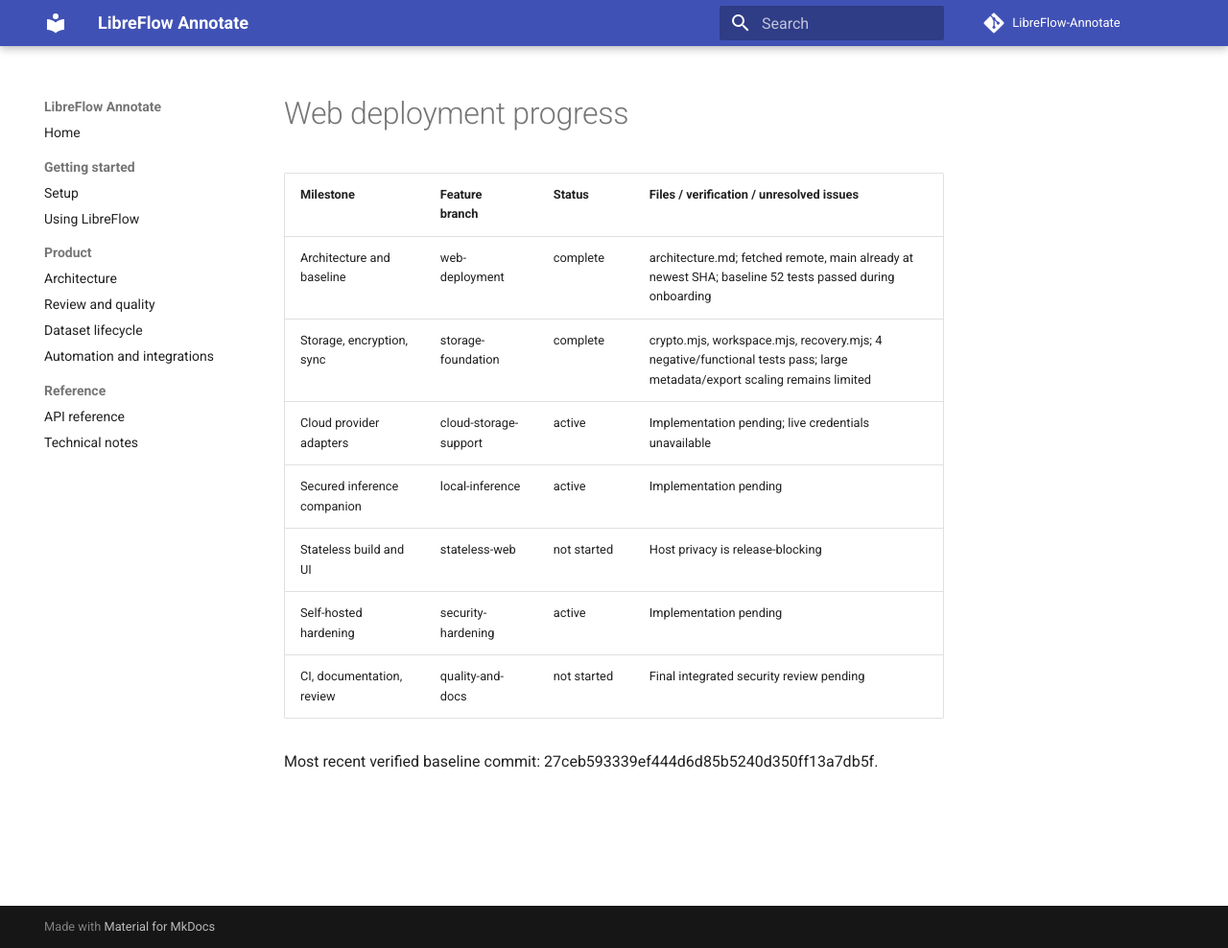
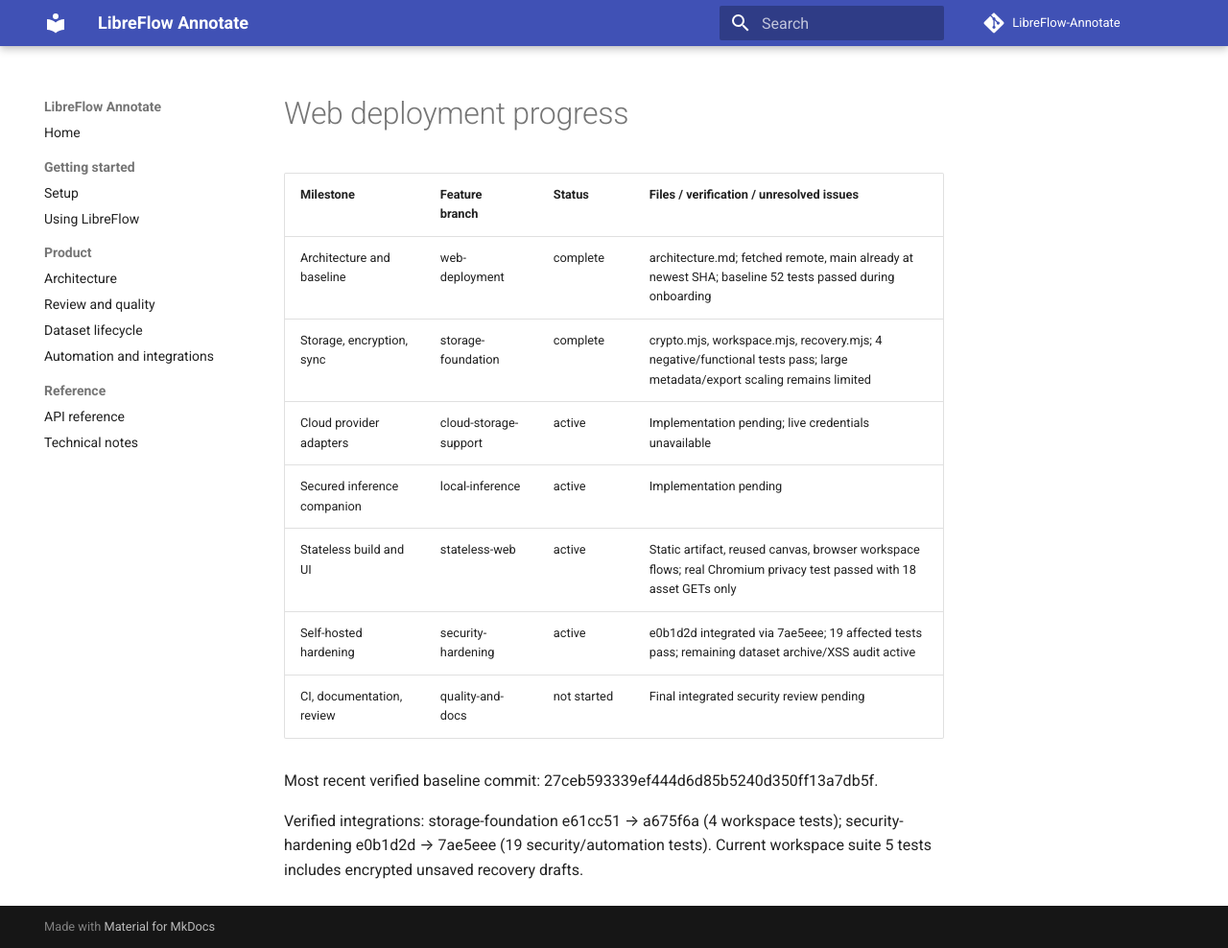
Before and after one commit to private-dev-ph/LibreFlow-Annotate, an MkDocs documentation site: the page built from docs/web-deployment/progress.md, in a window 1280 px wide and 988 px high. Shown: the whole window at 96% size. Built offline with MkDocs 1.6.1 and Material for MkDocs 9.7.7, drawn with Linux system fonts in a browser that asks for light colours; comment, search, counter and statistics services are not loaded.

Commit message:
Record verified workspace and security integrations

```diff
--- a/docs/web-deployment/progress.md
+++ b/docs/web-deployment/progress.md
@@ -6,8 +6,10 @@
 | Storage, encryption, sync | storage-foundation | complete | crypto.mjs, workspace.mjs, recovery.mjs; 4 negative/functional tests pass; large metadata/export scaling remains limited |
 | Cloud provider adapters | cloud-storage-support | active | Implementation pending; live credentials unavailable |
 | Secured inference companion | local-inference | active | Implementation pending |
-| Stateless build and UI | stateless-web | not started | Host privacy is release-blocking |
-| Self-hosted hardening | security-hardening | active | Implementation pending |
+| Stateless build and UI | stateless-web | active | Static artifact, reused canvas, browser workspace flows; real Chromium privacy test passed with 18 asset GETs only |
+| Self-hosted hardening | security-hardening | active | e0b1d2d integrated via 7ae5eee; 19 affected tests pass; remaining dataset archive/XSS audit active |
 | CI, documentation, review | quality-and-docs | not started | Final integrated security review pending |
 
 Most recent verified baseline commit: 27ceb593339ef444d6d85b5240d350ff13a7db5f.
+
+Verified integrations: storage-foundation e61cc51 → a675f6a (4 workspace tests); security-hardening e0b1d2d → 7ae5eee (19 security/automation tests). Current workspace suite 5 tests includes encrypted unsaved recovery drafts.
```
Also changed, not shown: docs/web-deployment/handoff.md (+2 -0 lines).
